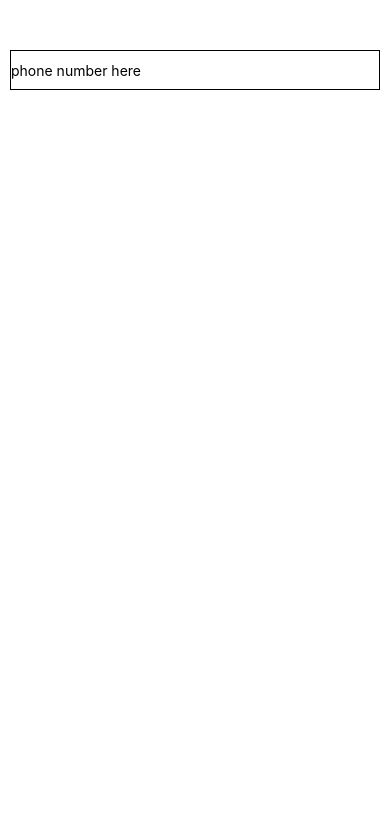
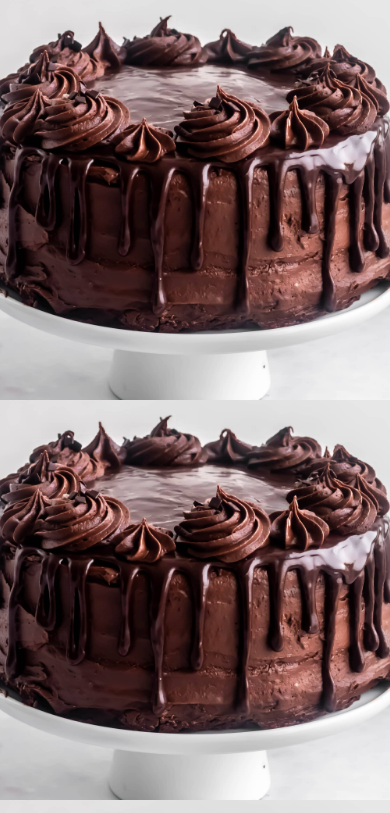
Before and after one commit to Harshana-Prabhath/First-React-Native-App, a React Native app: screen / in a window 390 px wide. Shown: the top 813 px of the page. Built offline with nearby package versions, Linux system fonts and the light colour scheme.

Commit message:
Scrollview yet to be learned

```diff
--- /dev/null
+++ b/Components/ScrollComponent/ScrollComponent.tsx
@@ -0,0 +1,15 @@
+import React from 'react';
+import { Image, ScrollView } from 'react-native';
+import ScrollViewStyles from './ScrollComponentsStyle';
+
+const UserScroll = () => {
+  return (
+    <ScrollView>
+      <Image style={ScrollViewStyles.imageStyles} source={require('../../Resources/cake.jpg')} />
+      <Image style={ScrollViewStyles.imageStyles} source={require('../../Resources/cake.jpg')} />
+      <Image style={ScrollViewStyles.imageStyles} source={require('../../Resources/cake.jpg')} />
+    </ScrollView>
+  );
+};
+
+export default UserScroll;
--- /dev/null
+++ b/Components/ScrollComponent/ScrollComponentsStyle.tsx
@@ -0,0 +1,10 @@
+import { StyleSheet } from 'react-native';
+
+const ScrollViewStyles = StyleSheet.create({
+  imageStyles: {
+    width: '100%',
+    height: 400,
+  },
+});
+
+export default ScrollViewStyles;
--- a/Components/TextComponent/Splash/Splash.tsx
+++ b/Components/TextComponent/Splash/Splash.tsx
@@ -1,11 +1,10 @@
 import React from 'react';
 import { SafeAreaView } from 'react-native';
-import UserInput from '../../TextInputComponent/TextInputComponent';
-
+import UserScroll from '../../ScrollComponent/ScrollComponent';
 const Splash = () => {
   return (
     <SafeAreaView>
-      <UserInput />
+      <UserScroll />
     </SafeAreaView>
   );
 };
```
